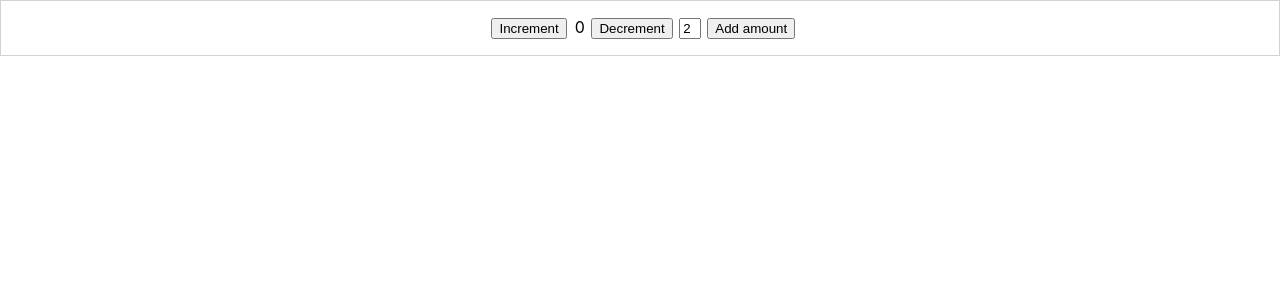
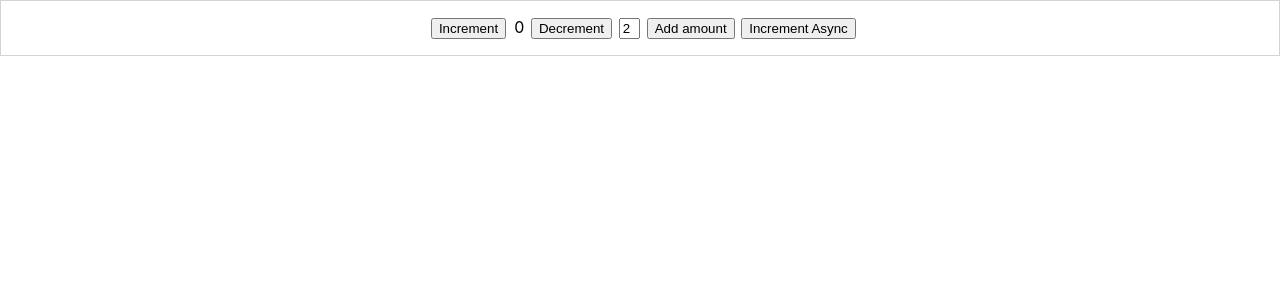
Before and after one commit to Yurimcalex/redux-apps, a React (Vite) app: page / in a window 1280 px wide. Shown: the top 300 px of the page. Built offline with nearby package versions, Linux system fonts and the light colour scheme.

Commit message:
Create async increment feature

```diff
--- a/src/features/counter/Counter.jsx
+++ b/src/features/counter/Counter.jsx
@@ -4,7 +4,8 @@ import {
 	increment,
 	decrement,
 	incrementByAmount,
-	selectCount
+	selectCount,
+	incrementAsync
 } from './counterSlice.js';
 import styles from './Counter.module.css';
 
@@ -39,6 +40,11 @@ export function Counter() {
 				>
 					Add amount
 				</button>
+				<button
+					onClick={() => dispatch(incrementAsync(incrementAmount))}
+				>
+					Increment Async
+				</button>
 			</div>
 		</div>
 	);
--- a/src/features/counter/counterSlice.js
+++ b/src/features/counter/counterSlice.js
@@ -22,4 +22,10 @@ export const { increment, decrement, incrementByAmount } = counterSlice.actions;
 
 export const selectCount = (state) => state.counter.value;
 
+export const incrementAsync = (amount) => (dispatch) => {
+	setTimeout(() => {
+		dispatch(incrementByAmount(amount));
+	}, 3000);
+};
+
 export default counterSlice.reducer;
```
